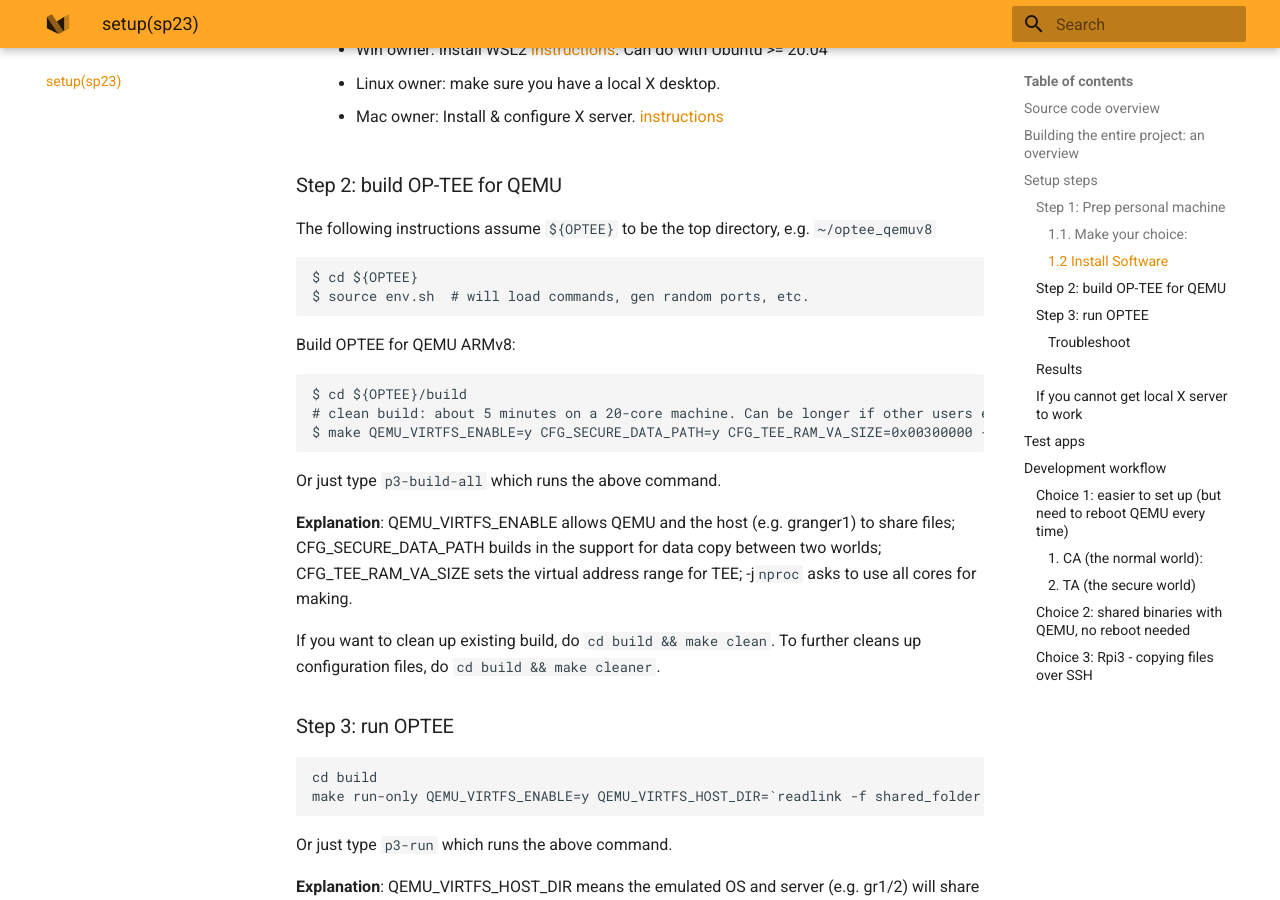
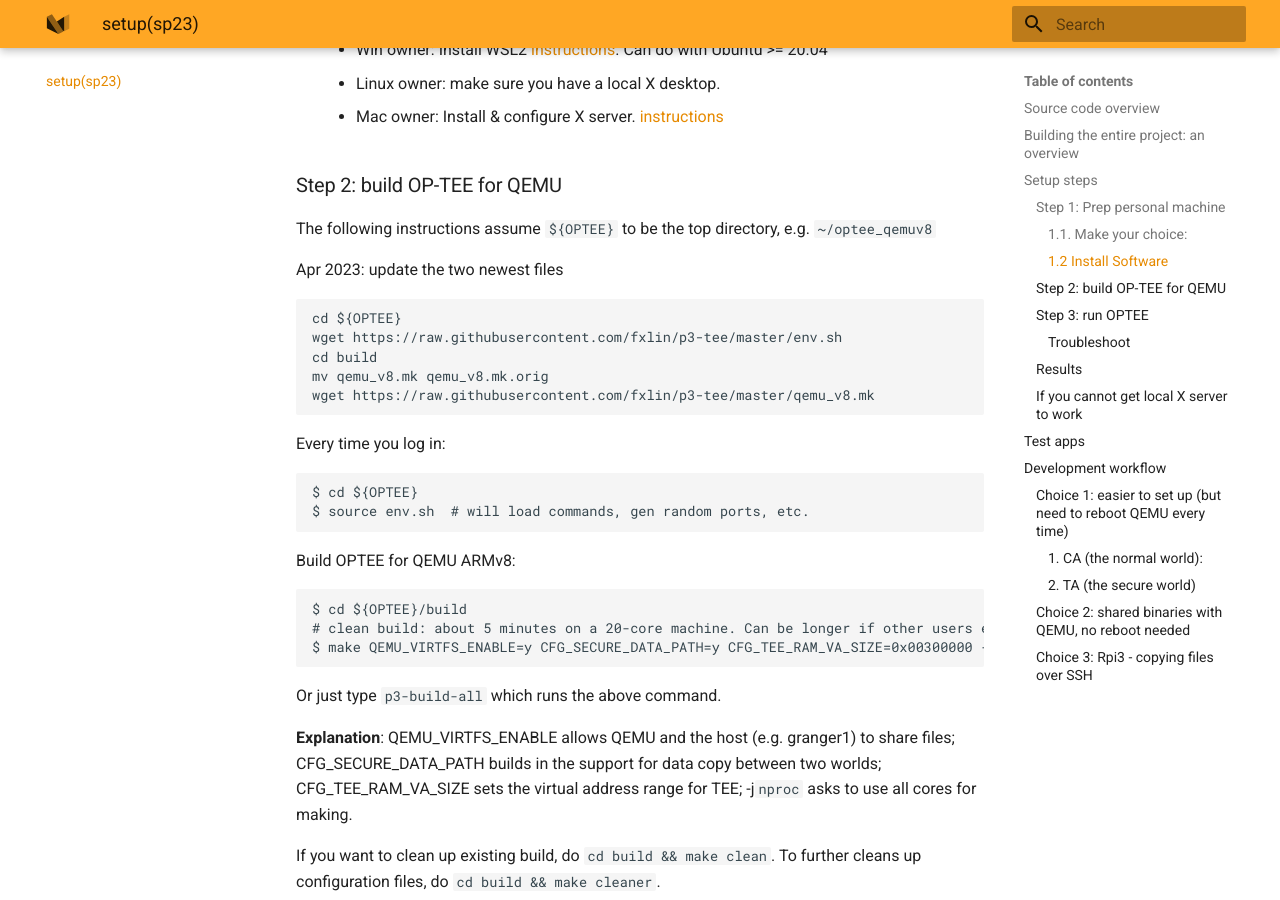
Before and after one commit to fxlin/p3-tee, an MkDocs documentation site: the page built from docs/quickerstart.md, in a window 1280 px wide and 900 px high, scrolled down 2068 px. Built offline with MkDocs 1.6.1 and Material for MkDocs 9.7.7, drawn with Linux system fonts in a browser that asks for light colours.

Commit message:
Update quickerstart.md

````diff
--- a/docs/quickerstart.md
+++ b/docs/quickerstart.md
@@ -77,6 +77,16 @@ Below,
 
 The following instructions assume `${OPTEE}` to be the top directory, e.g. `~/optee_qemuv8`
 
+Apr 2023: update the two newest files
+```bash
+cd ${OPTEE}
+wget https://raw.githubusercontent.com/fxlin/p3-tee/master/env.sh
+cd build
+mv qemu_v8.mk qemu_v8.mk.orig
+wget https://raw.githubusercontent.com/fxlin/p3-tee/master/qemu_v8.mk
+```
+
+Every time you log in:
 ```bash
 $ cd ${OPTEE}
 $ source env.sh  # will load commands, gen random ports, etc.
````
